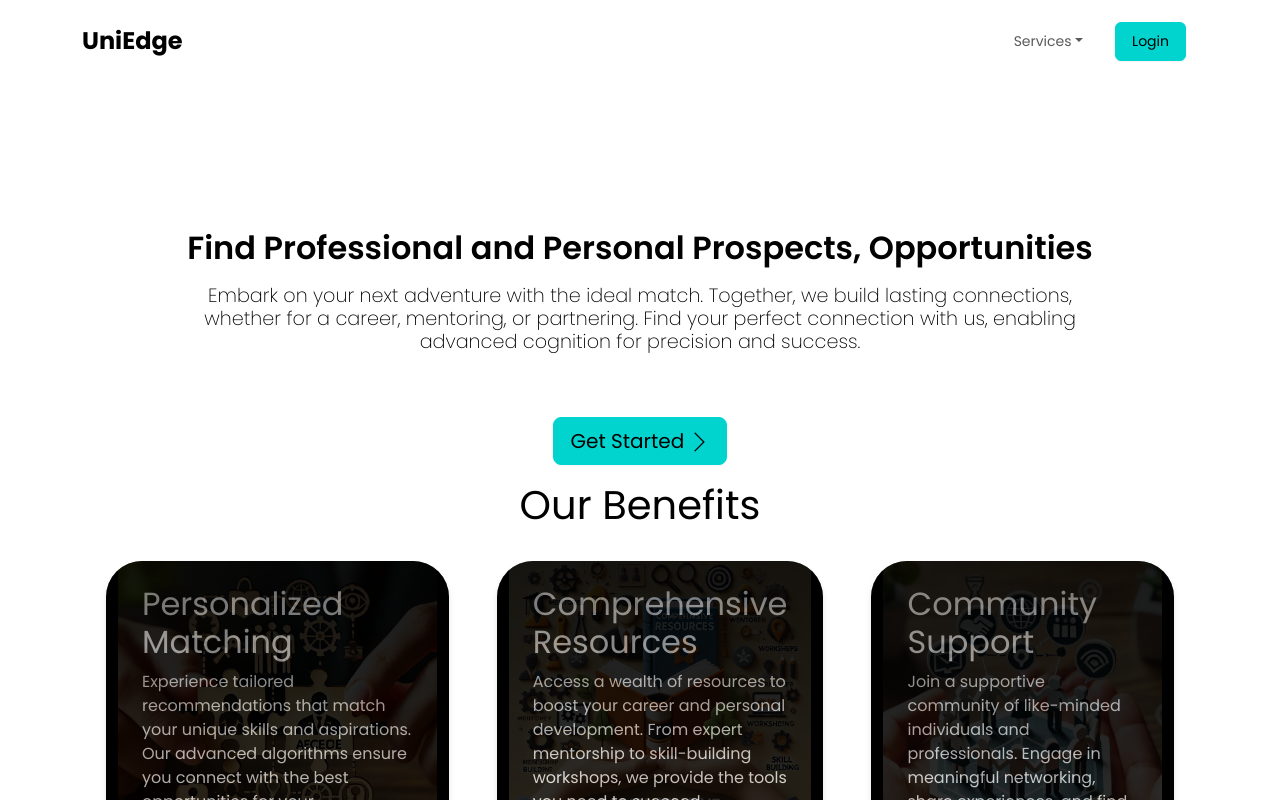
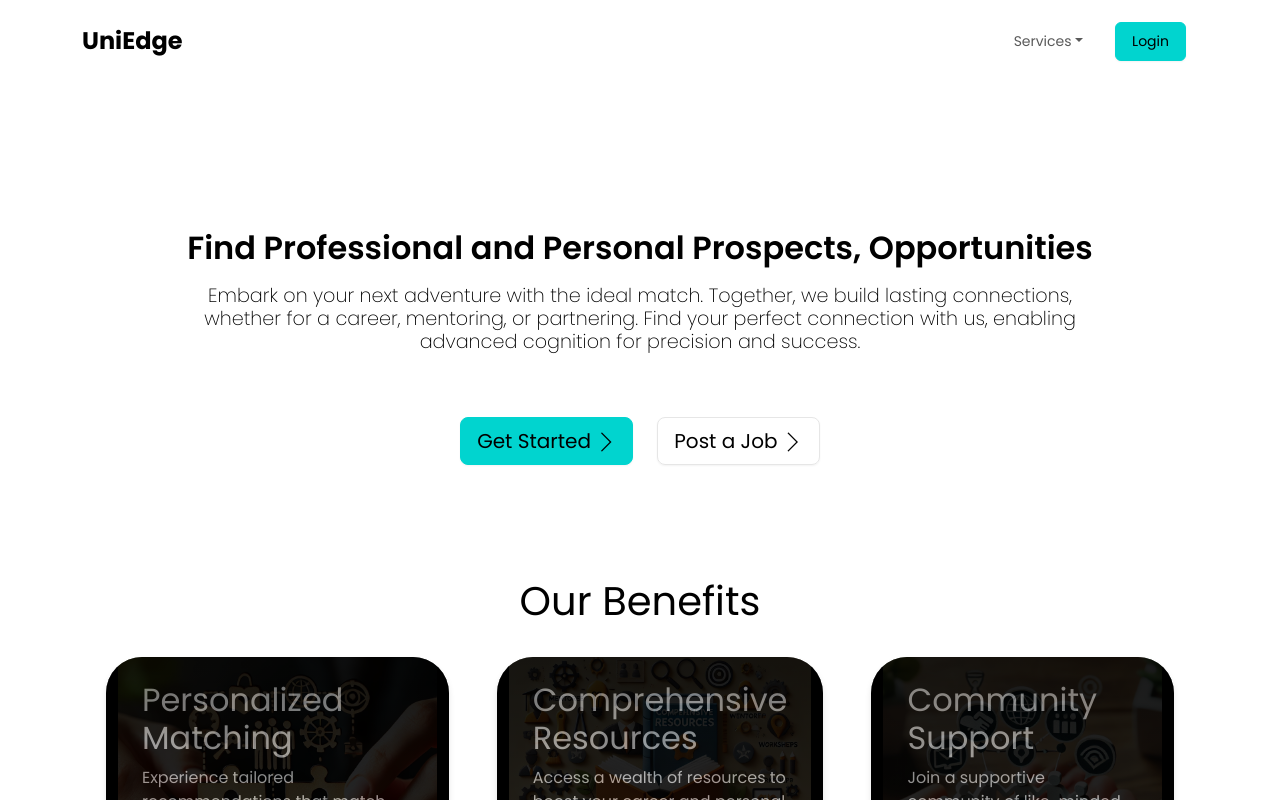
Before and after one commit to UniEdgeUCSD2024/UniEdge_UI, a React (Create React App) app: page / in a window 1280 px wide. Shown: the top 800 px of the page. Built offline with nearby package versions, Linux system fonts and the light colour scheme; no server answers; the database is empty.

Commit message:
link to psoter

```diff
--- a/src/components/OriginalHome.jsx
+++ b/src/components/OriginalHome.jsx
@@ -60,7 +60,7 @@ export default function OriginalHome() {
   return (
     <>
       <section>
-        <Container className='landing-container'>
+        <Container className='landing-container mb-5'>
           <h1 className='landing-heading'>{getData(service).title}</h1>
           <h2 className='landing-tagline'>{getData(service).subtitle}</h2>
           {/* descripiton */}
@@ -68,6 +68,7 @@ export default function OriginalHome() {
             {getData(service).description}
           </h3>
           {/* get started */}
+          <div className='d-flex justify-content-center'>
             <Button
               className='btn-round btn-lg landing-button'
               color='primary'
@@ -80,10 +81,21 @@ export default function OriginalHome() {
             >
               Get Started <i className='tim-icons icon-minimal-right' />
             </Button>
+
+            {/* post a job */}
+            <Button
+              outline
+              size='lg'
+              className='ms-4'
+              onClick={() => navigate('/jobs/poster')}
+            >
+              Post a Job <i className='tim-icons icon-minimal-right' />
+            </Button>
+          </div>
         </Container>
       </section>
 
-      <section className='section section-lg'>
+      <section className='section section-lg py-5'>
         {/* benefits heading in center */}
         <h1 className='h1 font-weight-bold text-center'>Our Benefits</h1>
         <Container>
```
Lines whose indentation alone changed are shown as unchanged.
